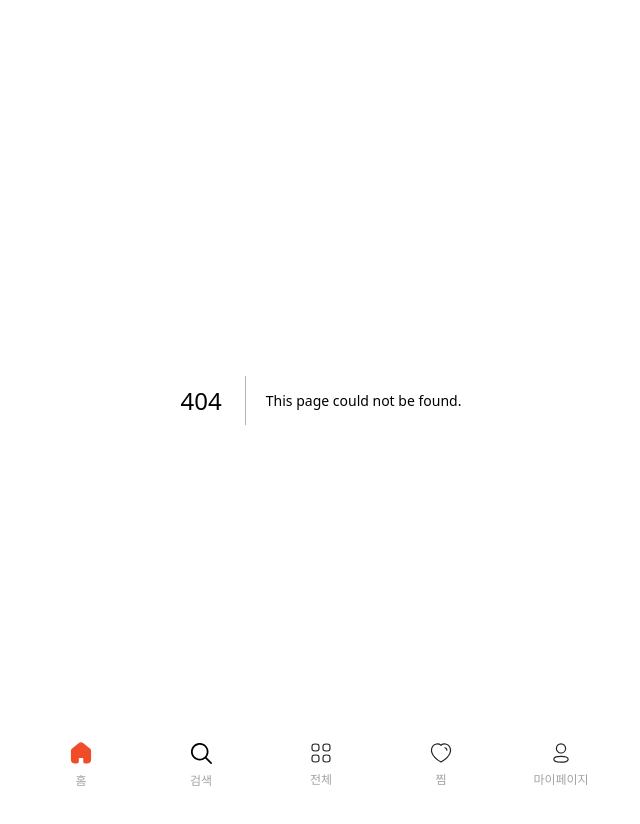
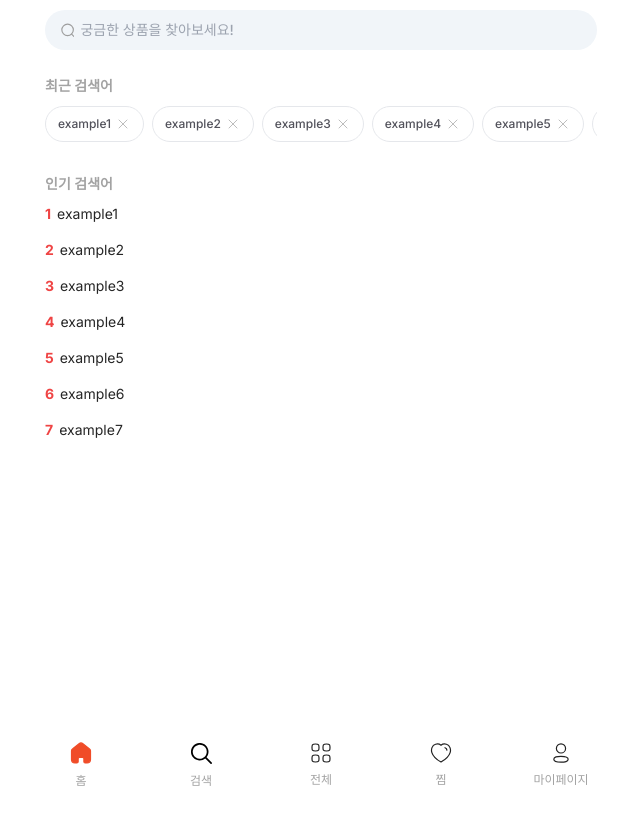
Before and after one commit to hyejinny97/bbangle, a Next.js app: page /search in a window 1280 px wide. Before the commit this address had no page. Shown: the top 824 px of the page, without its empty margins (319-959 px from the left). After the commit the page ends 800 px from the top, so only its background shows below. Built offline with nearby package versions, Linux system fonts and the light colour scheme.

Commit message:
✨ Feat :  검색페이지 퍼블러싱 및 목데이터로 데이터바인딩 완료

```diff
--- a/package.json
+++ b/package.json
@@ -58,6 +58,7 @@
         "eslint-plugin-react-hooks": "^4.6.0",
         "eslint-plugin-some-plugin": "^0.0.3",
         "eslint-plugin-storybook": "^0.6.15",
+        "file-loader": "^6.2.0",
         "husky": "^8.0.0",
         "lint-staged": "^15.1.0",
         "postcss": "8.4.20",
@@ -67,7 +68,8 @@
         "svg-inline-loader": "^0.8.2",
         "swiper": "^11.0.5",
         "tailwindcss": "3.2.4",
-        "typescript": "^5"
+        "typescript": "^5",
+        "url-loader": "^4.1.1"
     },
     "packageManager": "yarn@4.0.2"
 }
--- /dev/null
+++ b/src/app/search/page.tsx
@@ -0,0 +1,7 @@
+import ServerHome from '@/components/units/Search/server/ServerHome';
+
+const Search = async () => {
+    return <ServerHome />;
+};
+
+export default Search;
--- a/src/components/commons/inputs/SearchInput/index.tsx
+++ b/src/components/commons/inputs/SearchInput/index.tsx
@@ -1,3 +1,5 @@
+'use client';
+
 import SearchIcon from '@/components/units/Home/client/Search/assets/search.svg';
 import { ChangeEvent } from 'react';
 
@@ -13,7 +15,7 @@ const SearchInput = ({ placeholder, onChange }: SearchInputProps) => {
                 <SearchIcon />
                 <input
                     type="text"
-                    className="w-full bg-slate-100 text-color-Gray400 text-sm font-medium leading-[21px] outline-none"
+                    className="w-full bg-slate-100 text-color-Gray400  text-sm font-medium outline-none"
                     onChange={onChange}
                     placeholder={placeholder}
                 />
--- /dev/null
+++ b/src/components/units/Search/client/InputContainer/index.tsx
@@ -0,0 +1,13 @@
+'use client';
+
+import SearchInput from '@/components/commons/inputs/SearchInput';
+
+function InputContainer() {
+    return (
+        <div className="w-[92%] m-auto">
+            <SearchInput placeholder="궁금한 상품을 찾아보세요!" onChange={() => {}} />
+        </div>
+    );
+}
+
+export default InputContainer;
--- /dev/null
+++ b/src/components/units/Search/client/PopularKeyword/index.tsx
@@ -0,0 +1,24 @@
+const RECENT: string[] = [
+    'example1',
+    'example2',
+    'example3',
+    'example4',
+    'example5',
+    'example6',
+    'example7'
+];
+
+function PopularKeyword() {
+    return (
+        <div className="flex flex-col gap-[16px]">
+            {RECENT.map((item, i) => (
+                <div key={i} className="flex gap-[6px]">
+                    <p className="text-red-500 text-sm font-bold">{i + 1}</p>
+                    <p className="text-neutral-800 text-sm font-normal">{item}</p>
+                </div>
+            ))}
+        </div>
+    );
+}
+
+export default PopularKeyword;
--- /dev/null
+++ b/src/components/units/Search/client/RecentKeyword/index.tsx
@@ -0,0 +1,53 @@
+'use client';
+
+import XX from './assets/xx.svg';
+
+const RECENT: string[] = [
+    'example1',
+    'example2',
+    'example3',
+    'example4',
+    'example5',
+    'example6',
+    'example7',
+    'example8',
+    'example9',
+    'example10'
+];
+
+interface RecentChipProps {
+    title: string;
+    onClick?: () => void;
+}
+
+function RecentChip({ title }: RecentChipProps) {
+    return (
+        <p className="text-xs font-medium font-Pretendard leading-[18px] text-zinc-600 flex items-center justify-center gap-[4px]">
+            {title}
+            <button onClick={() => {}}>
+                <XX />
+            </button>
+        </p>
+    );
+}
+
+function RecentKeyword() {
+    return (
+        <>
+            <div className="w-full relative">
+                <div className="flex gap-[8px]  w-92% overflow-x-scroll scrollbar-hide">
+                    {RECENT.map(item => (
+                        <span
+                            key={item}
+                            className="h-34px flex-shrink-0 px-3 py-2 bg-white border border-solid border-gray-200  gap-1 inline-flex rounded-[50px] "
+                        >
+                            <RecentChip title={item} />
+                        </span>
+                    ))}
+                </div>
+            </div>
+        </>
+    );
+}
+
+export default RecentKeyword;
--- /dev/null
+++ b/src/components/units/Search/server/ServerHome.tsx
@@ -0,0 +1,14 @@
+import InputContainer from '../client/InputContainer';
+import ServerPopularKeyword from './ServerPopularKeyword';
+import ServerRecentKeyword from './ServerRecentKeyword';
+
+const ServerHome = () => {
+    return (
+        <>
+            <InputContainer />
+            <ServerRecentKeyword />
+            <ServerPopularKeyword />
+        </>
+    );
+};
+export default ServerHome;
--- /dev/null
+++ b/src/components/units/Search/server/ServerPopularKeyword.tsx
@@ -0,0 +1,14 @@
+import PopularKeyword from '../client/PopularKeyword';
+
+function ServerPopularKeyword() {
+    return (
+        <>
+            <div className="w-[92%] m-auto  py-[16px]">
+                <div className="text-neutral-400 text-sm font-semibold mb-[10px]">인기 검색어</div>
+                <PopularKeyword />
+            </div>
+        </>
+    );
+}
+
+export default ServerPopularKeyword;
--- /dev/null
+++ b/src/components/units/Search/server/ServerRecentKeyword.tsx
@@ -0,0 +1,12 @@
+import RecentKeyword from '../client/RecentKeyword';
+
+function ServerRecentKeyword() {
+    return (
+        <div className="w-[92%] m-auto  py-[16px]">
+            <div className="text-neutral-400 text-sm font-semibold mb-[10px]">최근 검색어</div>
+            <RecentKeyword />
+        </div>
+    );
+}
+
+export default ServerRecentKeyword;
```
Also changed, not shown: .pnp.cjs, src/components/units/Search/client/RecentKeyword/assets/xx.svg (added), 1 other file (tests, documents, lock files or other folders).
